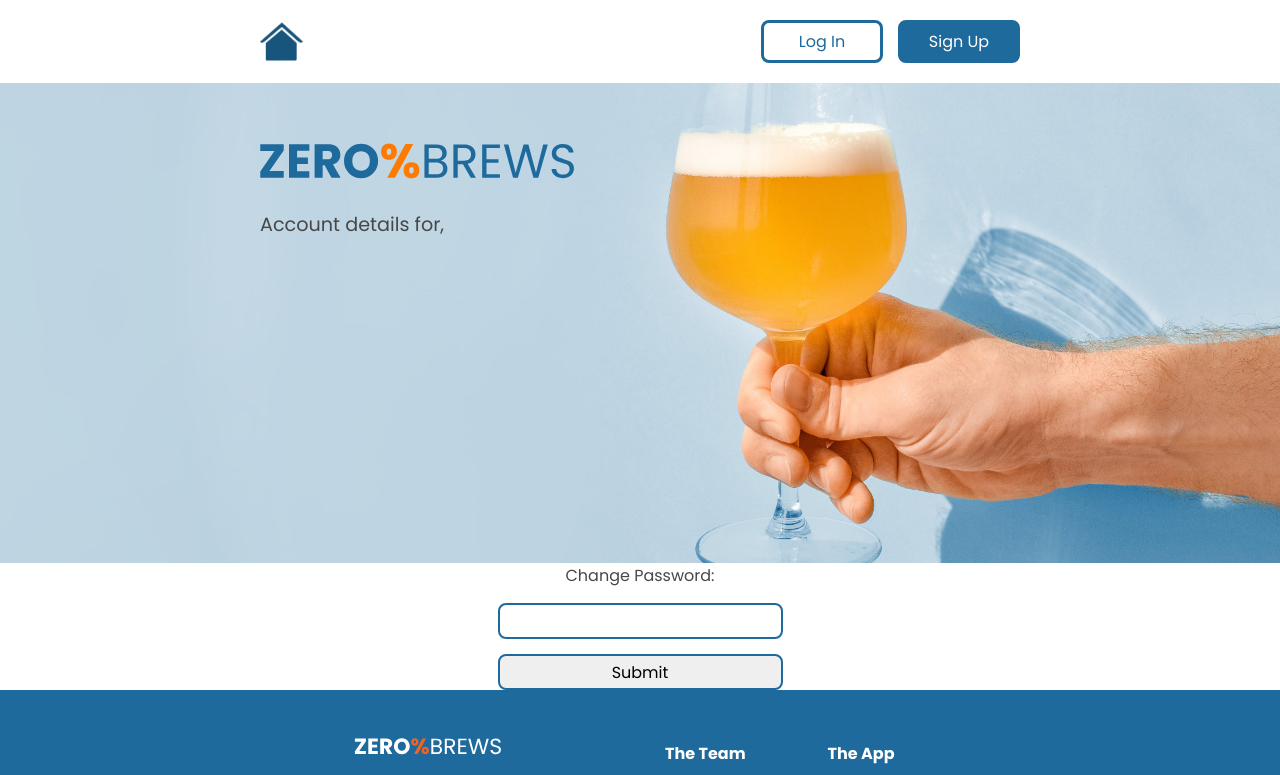
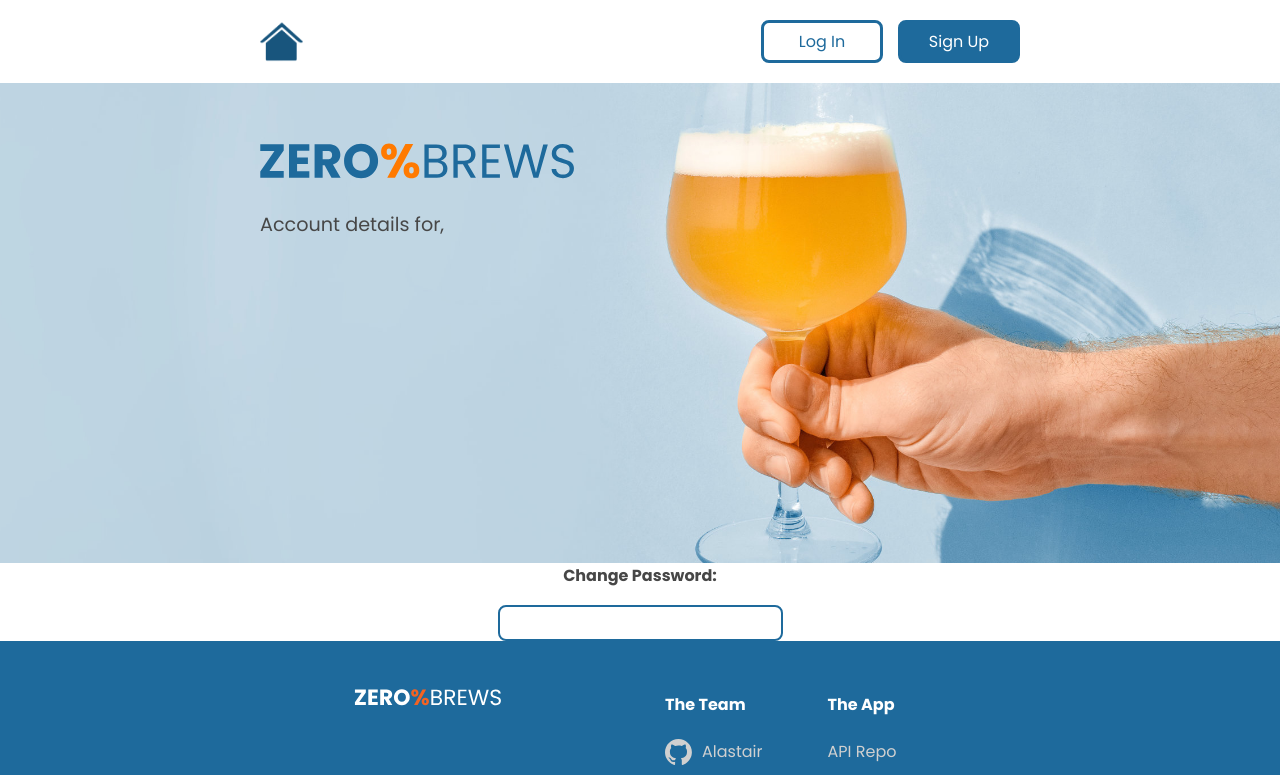
Before and after one commit to alastair10/ZeroPercentBrews-client, a React (Create React App) app: page /account in a window 1280 px wide. Shown: the top 775 px of the page. Built offline with nearby package versions, Linux system fonts and the light colour scheme.

Commit message:
re-set up of password hamge form

```diff
--- a/src/Pages/Access.module.css
+++ b/src/Pages/Access.module.css
@@ -1,5 +1,5 @@
 .log_reg_form {
-  font-style: 20px ;
+
   display: flex;
   flex-direction: column;
   align-items: center;
--- a/src/Pages/Account.js
+++ b/src/Pages/Account.js
@@ -1,32 +1,38 @@
 import Hero from "../Components/Core/Hero";
-import BeerContainer from "../Components/Beer/BeerContainer";
+// import BeerContainer from "../Components/Beer/BeerContainer";
 import { useState } from "react";
 
 const Account = () => {
   const user_id = window.localStorage.getItem("user_id");
-  const [savedBeers, setSavedBeers] = useState("");
-  const [userData, setUserData] = useState({
-    password: "",
-  });
+  // const [savedBeers, setSavedBeers] = useState("");
+  const [newPassword, setNewPassword] = useState('');
+
+  const handleChange = (e) => {
+    setNewPassword(e.target.value)
+
+  }
 
 
+  const handleSubmit = async (e) => {
+    e.preventDefault();
 
-  const handleSubmit = async (event) => {
-    event.preventDefault();
+  //   await fetch(
+  //     `https://zero-percent-brews-api.onrender.com/api/user/${user_id}/account`,
+  //     {
+  //       method: "PATCH",
+  //       headers: {
+  //         "Content-Type": "application/json",
+  //       },
+  //       body: JSON.stringify({
+  //         password: userData.password,
+  //       }),
+  //     }
+  //   )
+  //     .then((newPW) => newPW.json())
+  //     .then(setUserData);
+   };
 
-    await fetch(
-      `https://zero-percent-brews-api.onrender.com/api/user/${user_id}/account`,
-      {
-        method: "PATCH",
-        headers: {
-          "Content-Type": "application/json",
-        },
-        body: JSON.stringify({
-          password: userData.password
-        }).then((newPW)=> newPW.json())
-        .then(setUserData)
-    })
-  };
+
 
   // will need to populate username instead of user_id below
   // pull in BeerContainer to map through saved results
@@ -34,13 +40,16 @@ const Account = () => {
     <>
       <Hero message_1={"Account details for,"} message_2={user_id} />
       <div></div>
-      <form onSubmit={handleSubmit}>
-        Change Password:
-        <input type="text"
-        name="password"
-         />
-        <input type="submit" />
+      <form>
+        <label>
+          Change Password:
+        </label>
+        <input type="password"
+        value={newPassword}
+        onChange={handleChange}/>
+
       </form>
+
     </>
   );
 };
```
